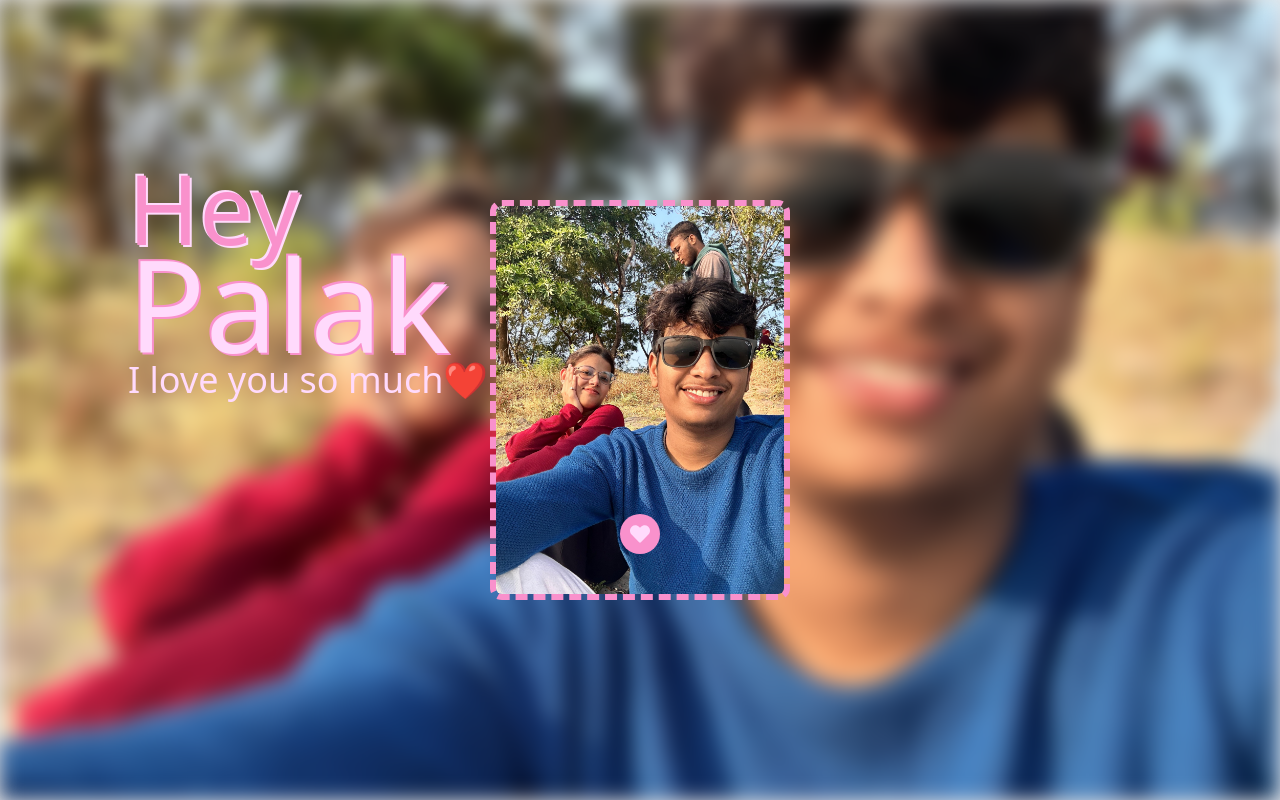
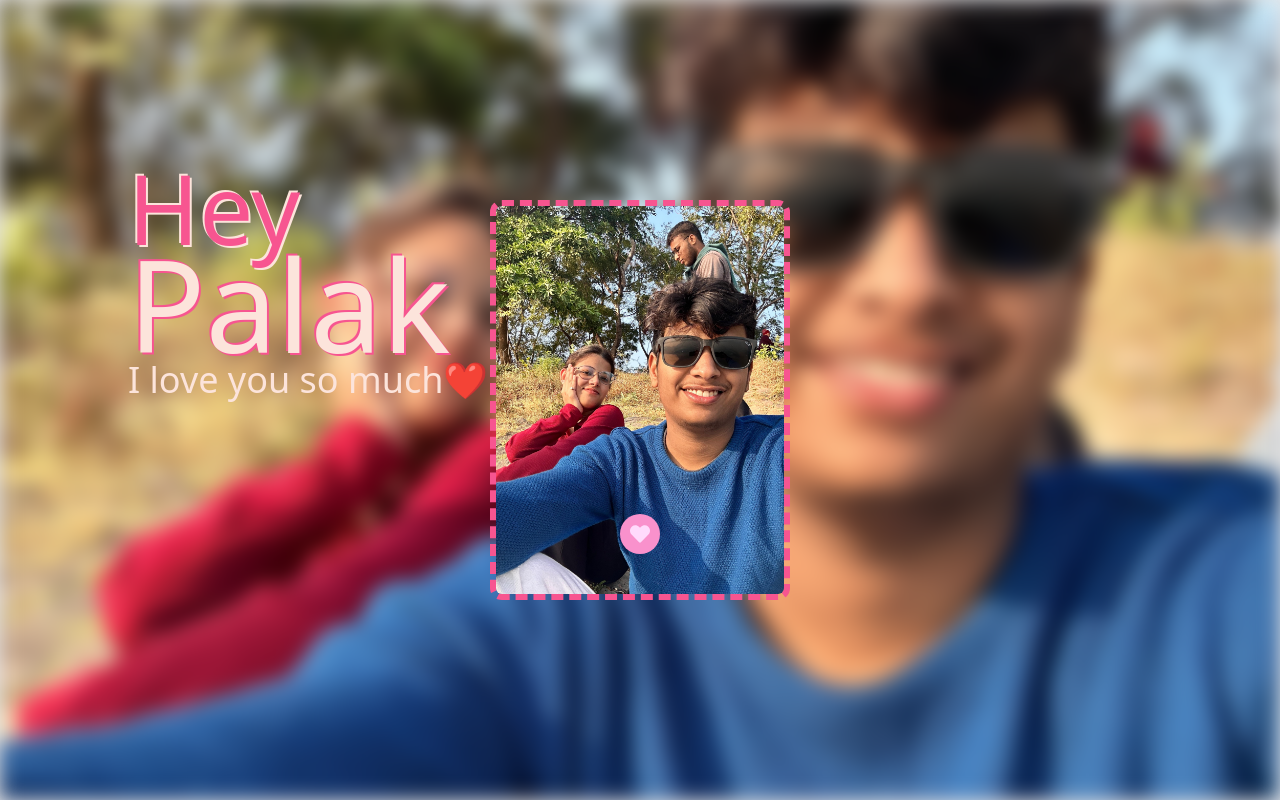
Before and after one commit to AbhimanyuSaxena1/HeyAshika2, a React (Vite) app: page / in a window 1280 px wide. Built offline with nearby package versions, Linux system fonts and the light colour scheme.

Commit message:
fix: update text colors and shadows in cards component

```diff
--- a/src/Components/cards.jsx
+++ b/src/Components/cards.jsx
@@ -31,25 +31,25 @@ function Cards() {
         style={{ filter: 'blur(10px)' }}
       />
       <h1
-        className={`${val === false ? "text-[#F991CC]" : "text-[#FFDAFC]"} z-20 text-7xl stroke-black font-["Salita"] absolute top-[13%] lg:top-[20%] lg:text-8xl lg:left-[10%]`}
-        style={{ textShadow: `${val === false ? '2px 2px 0 #FFDAFC, -2px -2px 0 #FFDAFC' : '2px 2px 0 #F991CC, -2px -2px 0 #F991CC'}` }}
+        className={`${val === false ? "text-[#f75590]" : "text-[#FCE4DB]"} z-20 text-7xl stroke-black font-["Salita"] absolute top-[13%] lg:top-[20%] lg:text-8xl lg:left-[10%]`}
+        style={{ textShadow: `${val === false ? '2px 2px 0 #FCE4DB, -2px -2px 0 #FCE4DB' : '2px 2px 0 #f75590, -2px -2px 0 #f75590'}` }}
       >
         Hey
       </h1>
       <h1
-        className={`${val === false ? "text-[#FFDAFC]" : "text-[#F991CC]"} z-20 text-8xl rounded-full font-["Salita"] absolute top-[20%] lg:top-[30%] lg:text-9xl lg:left-[10%]`}
-        style={{ textShadow: `${val === false ? '2px 2px 0 #F991CC, -2px -2px 0 #F991CC' : '2px 2px 0 #FFDAFC, -2px -2px 0 #FFDAFC'}` }}
+        className={`${val === false ? "text-[#FCE4DB]" : "text-[#f75590]"} z-20 text-8xl rounded-full font-["Salita"] absolute top-[20%] lg:top-[30%] lg:text-9xl lg:left-[10%]`}
+        style={{ textShadow: `${val === false ? '2px 2px 0 #f75590, -2px -2px 0 #f75590' : '2px 2px 0 #FCE4DB, -2px -2px 0 #FCE4DB'}` }}
       >
         Palak
       </h1>
       <h1
-        className={`${val === false ? "text-[#FFDAFC]" : "text-[#F991CC]"} z-20 text-4xl rounded-full font-["Salita"] absolute bottom-[20%] lg:top-[45%] lg:text-4xl lg:left-[10%]`}
+        className={`${val === false ? "text-[#FCE4DB]" : "text-[#f75590]"} z-20 text-4xl rounded-full font-["Salita"] absolute bottom-[20%] lg:top-[45%] lg:text-4xl lg:left-[10%]`}
       >
         I love you so much❤️
       </h1>
       <div
         className={`rounded-xl w-75 h-100 ${
-          val === false ? "border-[#F991CC]" : "border-[#FFDAFC]"
+          val === false ? "border-[#f75590]" : "border-[#FCE4DB]"
         } border-6 border-dashed relative overflow-hidden flex justify-center items-center`}
       >
         <div
```
